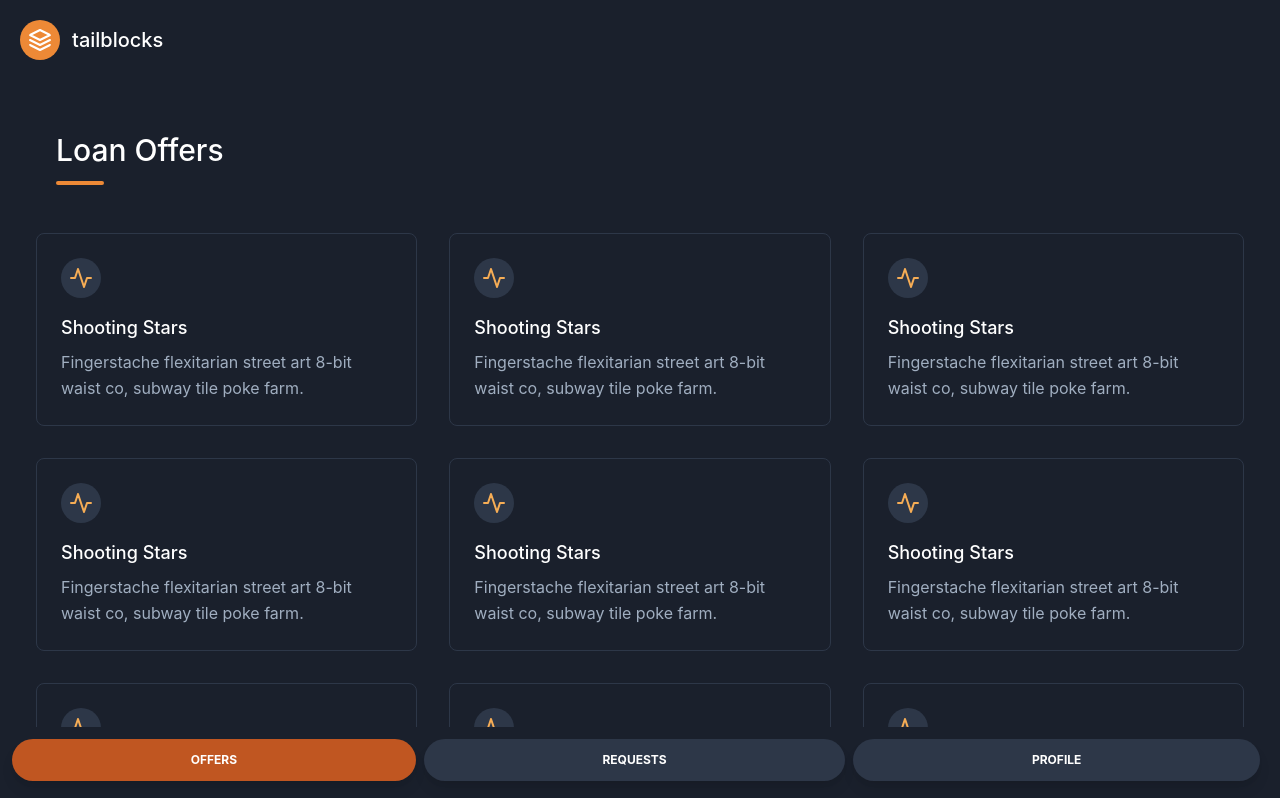
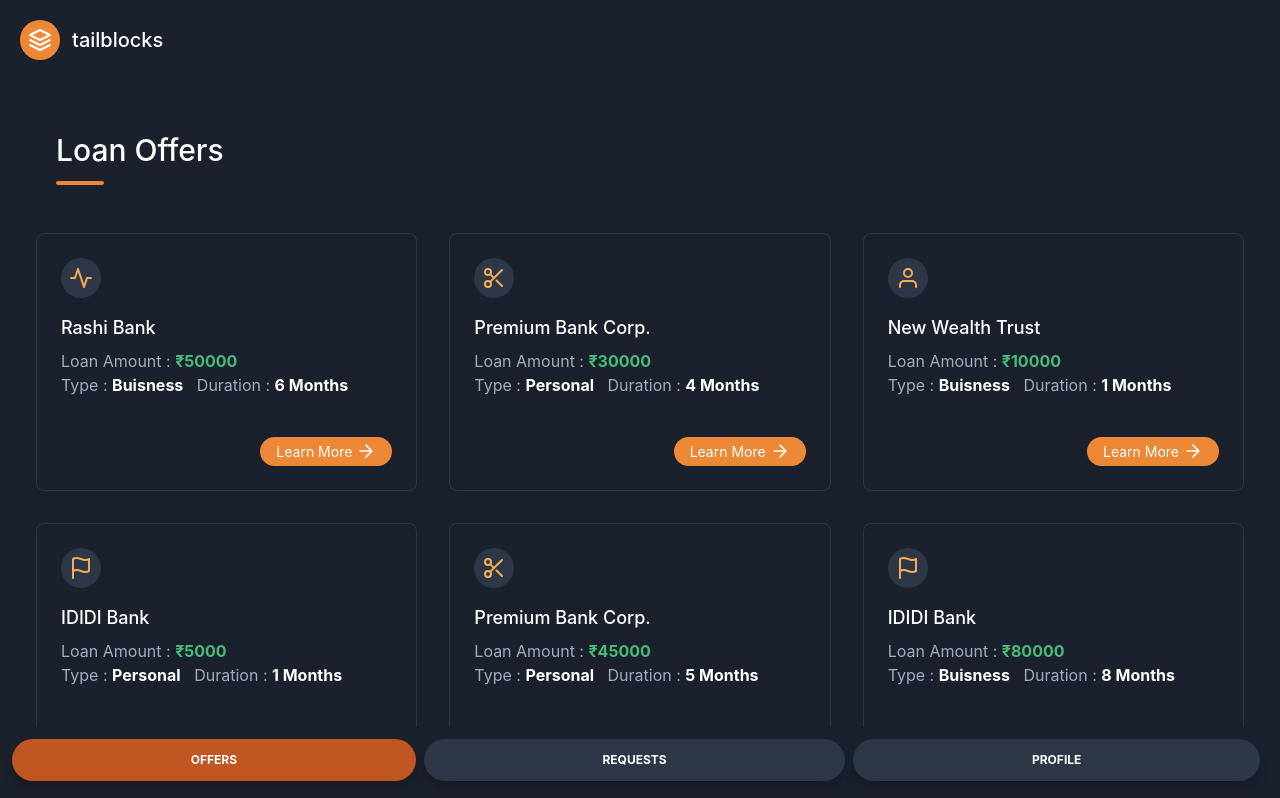
Before and after one commit to ScarletSpidey/Rev_SegmentationFault, a React (Create React App) app in the folder user-pwa/: page /app in a window 1280 px wide. Shown: the top 798 px of the page. Built offline with nearby package versions, Linux system fonts and the light colour scheme.

Commit message:
Home Screen Offer Page update

```diff
--- a/user-pwa/src/App.js
+++ b/user-pwa/src/App.js
@@ -6,6 +6,8 @@ import Home from './views/Home'
 import Login from './views/Login'
 import Register from './views/Register'
 import MainLayout from './views/MainLayout'
+import DetailsPage from './views/DetailsPage'
+
 class App extends Component {
 
   render(){
@@ -17,7 +19,11 @@ class App extends Component {
           <Route path="/login" render={props => <Login {...props}  />} />
           <Route path="/register" render={props => <Register {...props} />} />
           <Route path="/app" render ={props => <MainLayout {...props} />} />
-
+          <Route
+            exact
+            path="/app/loan/:id"
+            render={props => <DetailsPage {...props} />}
+          />
         <Redirect from="/" to="/home" />
         </Switch>
       </BrowserRouter>
--- a/user-pwa/src/components/LoanOfferCard.js
+++ b/user-pwa/src/components/LoanOfferCard.js
@@ -1,10 +1,10 @@
 import React from 'react'
 
-const LoanOfferCard = () => {
+import { Link } from 'react-router-dom'
+
+const ReturnLogo = (BankName) => {
+    if(BankName === "Rashi Bank"){
         return(
-        <div className="xl:w-1/3 md:w-1/2 p-4">
-            <div className="border border-gray-800 p-6 rounded-lg">
-                <div className="w-10 h-10 inline-flex items-center justify-center rounded-full bg-gray-800 text-orange-400 mb-4">
             <svg
               fill="none"
               stroke="currentColor"
@@ -16,14 +16,94 @@ const LoanOfferCard = () => {
             >
               <path d="M22 12h-4l-3 9L9 3l-3 9H2" />
             </svg>
+        )
+    }
+    if(BankName === "Premium Bank Corp."){
+        return(
+            <svg
+              fill="none"
+              stroke="currentColor"
+              strokeLinecap="round"
+              strokeLinejoin="round"
+              strokeWidth={2}
+              className="w-6 h-6"
+              viewBox="0 0 24 24"
+            >
+              <circle cx={6} cy={6} r={3} />
+              <circle cx={6} cy={18} r={3} />
+              <path d="M20 4L8.12 15.88M14.47 14.48L20 20M8.12 8.12L12 12" />
+            </svg>
+        )
+    }
+    if(BankName === "New Wealth Trust"){
+        return(
+            <svg
+              fill="none"
+              stroke="currentColor"
+              strokeLinecap="round"
+              strokeLinejoin="round"
+              strokeWidth={2}
+              className="w-6 h-6"
+              viewBox="0 0 24 24"
+            >
+              <path d="M20 21v-2a4 4 0 00-4-4H8a4 4 0 00-4 4v2" />
+              <circle cx={12} cy={7} r={4} />
+            </svg>
+        )
+    }
+    if(BankName === "IDIDI Bank"){
+        return(
+            <svg
+              fill="none"
+              stroke="currentColor"
+              strokeLinecap="round"
+              strokeLinejoin="round"
+              strokeWidth={2}
+              className="w-6 h-6"
+              viewBox="0 0 24 24"
+            >
+              <path d="M4 15s1-1 4-1 5 2 8 2 4-1 4-1V3s-1 1-4 1-5-2-8-2-4 1-4 1zM4 22v-7" />
+            </svg>
+        )
+    }
+
+
+}
+
+const LoanOfferCard = (props) => {
+    return(
+        <div className="xl:w-1/3 md:w-1/2 w-full p-4">
+            <div className="border border-gray-800 p-6 rounded-lg">
+                <div className="w-10 h-10 inline-flex items-center justify-center rounded-full bg-gray-800 text-orange-400 mb-4">
+                    {ReturnLogo(props.bankName)}
                 </div>
                 <h2 className="text-lg text-white font-medium title-font mb-2">
-                    Shooting Stars
+                    {props.bankName}
                 </h2>
-                <p className="leading-relaxed text-base">
-                    Fingerstache flexitarian street art 8-bit waist co, subway tile poke
-                    farm.
-                </p>
+                <span className="text-md">
+                    Loan Amount : <span className="font-bold text-green-500">{"₹"+props.loanAmount}</span>
+                </span>
+                <br />
+                <div className="flex">
+                    <span className="w-3/7 text-md">
+                        Type : <span className="font-bold text-white">{props.loanType}</span>
+                    </span>
+                    &nbsp;&nbsp;&nbsp;
+                    <span className="w-4/7 text-md">
+                        Duration : <span className="font-bold text-white">{props.loanDuration + " Months"}</span>
+                    </span>
+                </div>
+                <div>
+                    <div className="flex justify-end pt-10">
+                        <Link to={`app/loan/${props.id}`}>
+                            <button className="inline-flex text-white bg-orange-500 border-0 py-1 px-4 focus:outline-none hover:bg-orange-600 rounded-full text-sm">Learn More
+                                <svg fill="none" stroke="currentColor" strokeLinecap="round" strokeLinejoin="round" strokeWidth={2} className="w-5 h-5 ml-1" viewBox="0 0 24 24">
+                                    <path d="M5 12h14M12 5l7 7-7 7" />
+                                </svg>
+                            </button>
+                        </Link>
+                    </div>
+                </div>
             </div>
         </div>
     )
--- a/user-pwa/src/components/LoanOffers.js
+++ b/user-pwa/src/components/LoanOffers.js
@@ -14,17 +14,17 @@ class LoanOffers extends Component{
                         </div>
                     </div>
 
-                    <div className="flex flex-wrap -m-4">
-                        <LoanOfferCard />
-                        <LoanOfferCard />
-                        <LoanOfferCard />
-                        <LoanOfferCard />
-                        <LoanOfferCard />
-                        <LoanOfferCard />
-                        <LoanOfferCard />
-                        <LoanOfferCard />
-                        <LoanOfferCard />
-                        <LoanOfferCard />
+                    <div className="flex flex-wrap -m-4 mb-6">
+                        <LoanOfferCard bankName="Rashi Bank" loanAmount={50000} loanDuration={6} loanType="Buisness" id="1001" />
+                        <LoanOfferCard bankName="Premium Bank Corp." loanAmount={30000} loanDuration={4} loanType="Personal" id="1002" />
+                        <LoanOfferCard bankName="New Wealth Trust" loanAmount={10000} loanDuration={1} loanType="Buisness" id="1003" />
+                        <LoanOfferCard bankName="IDIDI Bank" loanAmount={5000} loanDuration={1} loanType="Personal" id="1004" />
+                        <LoanOfferCard bankName="Premium Bank Corp." loanAmount={45000} loanDuration={5} loanType="Personal" id="1005" />
+                        <LoanOfferCard bankName="IDIDI Bank" loanAmount={80000} loanDuration={8} loanType="Buisness" id="1006" />
+                        <LoanOfferCard bankName="New Wealth Trust" loanAmount={5000} loanDuration={3} loanType="Personal" id="1007" />
+                        <LoanOfferCard bankName="Rashi Bank" loanAmount={7000} loanDuration={2} loanType="Buisness" id="1008" />
+                        <LoanOfferCard bankName="New Wealth Trust" loanAmount={12500} loanDuration={3} loanType="Personal" id="1009" />
+                        <LoanOfferCard bankName="Premium Bank Corp." loanAmount={50000} loanDuration={12} loanType="Personal" id="1010" />
 
                     </div>
 
--- /dev/null
+++ b/user-pwa/src/views/DetailsPage.js
@@ -0,0 +1,11 @@
+import React from 'react'
+
+const DetailsPage = () => {
+    return(
+        <div>
+            Load Details Page
+        </div>
+    )
+}
+
+export default DetailsPage
```
Lines whose indentation alone changed are shown as unchanged.
